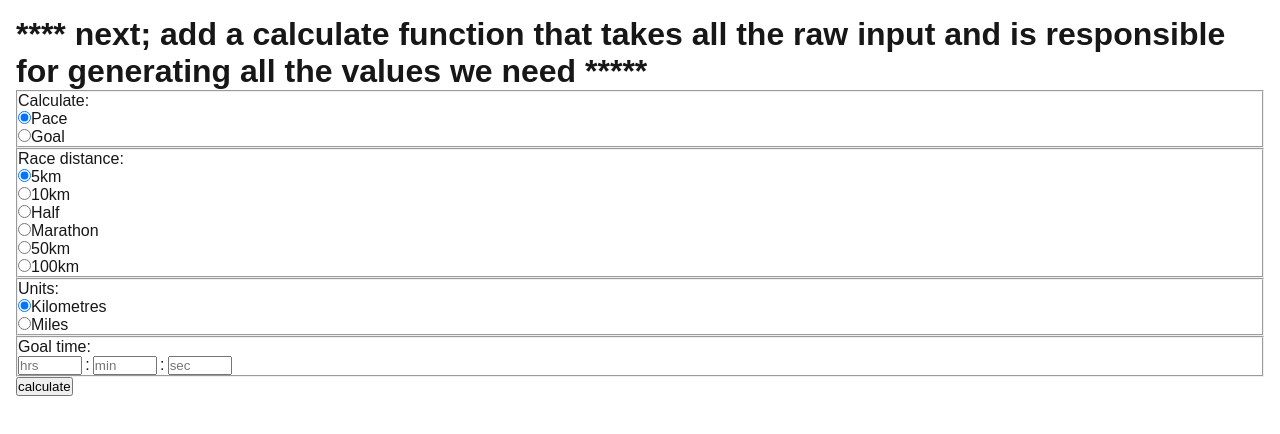
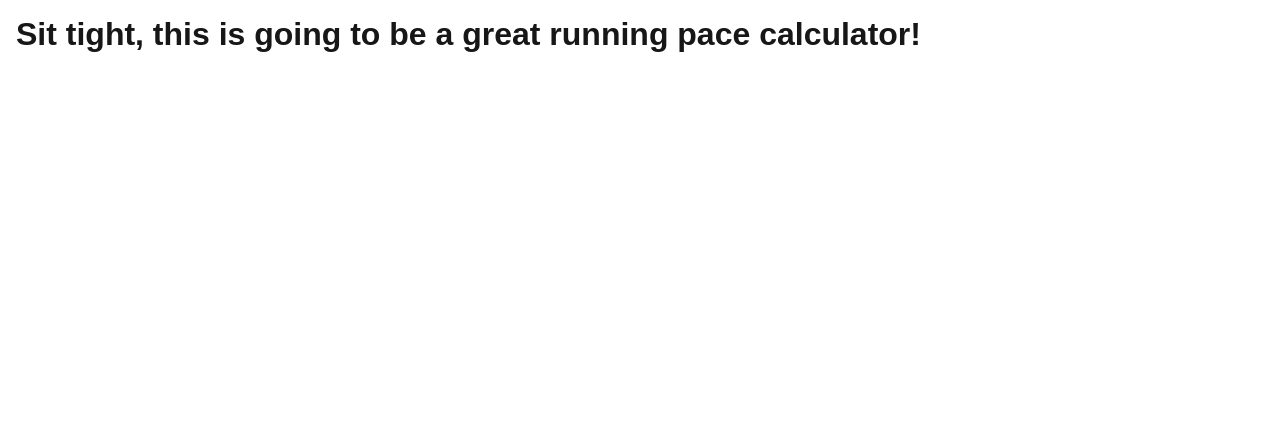
Before and after one commit to samtmorgan/running-pace-app, a Next.js app: page / in a window 1280 px wide. Shown: the top 434 px of the page. Built offline with nearby package versions, Linux system fonts and the light colour scheme.

Commit message:
refactor: update header text and remove unused form elements

```diff
--- a/src/app/page.tsx
+++ b/src/app/page.tsx
@@ -62,44 +62,8 @@ function App() {
     <div className="App">
       <header className="App-header">
         {/* <h1>Get your race pace or goal time</h1> */}
-        <h1>
-          **** next; add a calculate function that takes all the raw input and
-          is responsible for generating all the values we need *****
-        </h1>
+        <h1>Sit tight, this is going to be a great running pace calculator!</h1>
       </header>
-      <section>
-        <form>
-          <CalculationType onChange={setCalculationType} />
-          <RaceDistance onChange={setDistance} />
-          <Units onChange={setUnits} />
-          {calculationType === ECalculationTypes.PACE ? (
-            <GoalInput
-              hours={hours}
-              minutes={minutes}
-              seconds={seconds}
-              setHours={setHours}
-              setMinutes={setMinutes}
-              setSeconds={setSeconds}
-            />
-          ) : (
-            <PaceInput
-              paceInput={paceInput}
-              setPaceInput={setPaceInput}
-              units={units}
-            />
-          )}
-
-          <button type="button" onClick={handleSubmit}>
-            calculate
-          </button>
-        </form>
-      </section>
-      {results.length > 0 && (
-        <section className="paces">
-          <h2>Your Paces</h2>
-          <ResultsTable paces={results} />
-        </section>
-      )}
     </div>
   );
 }
```
